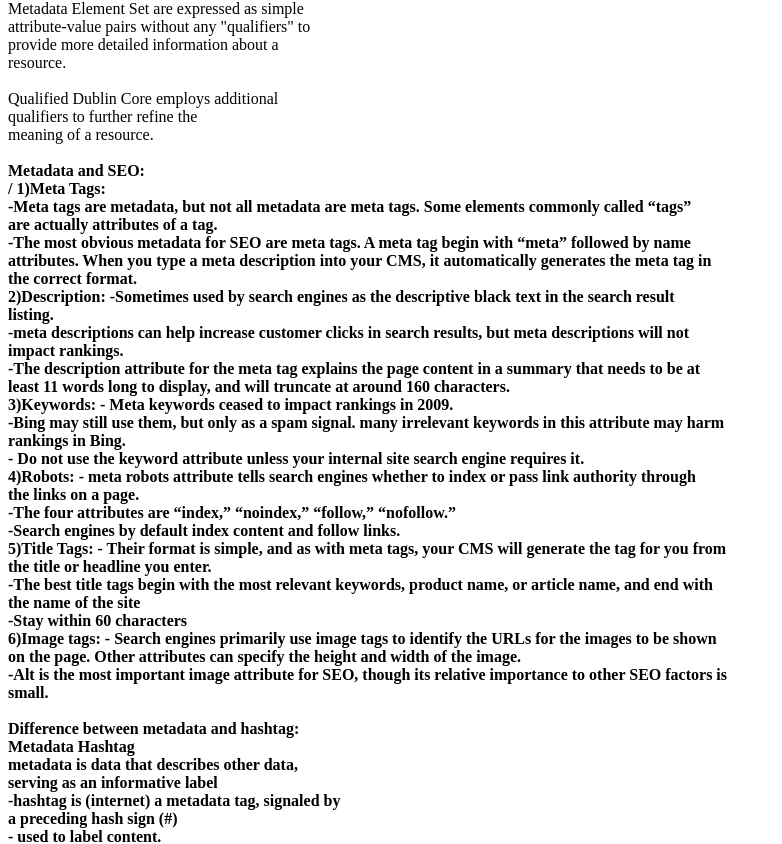
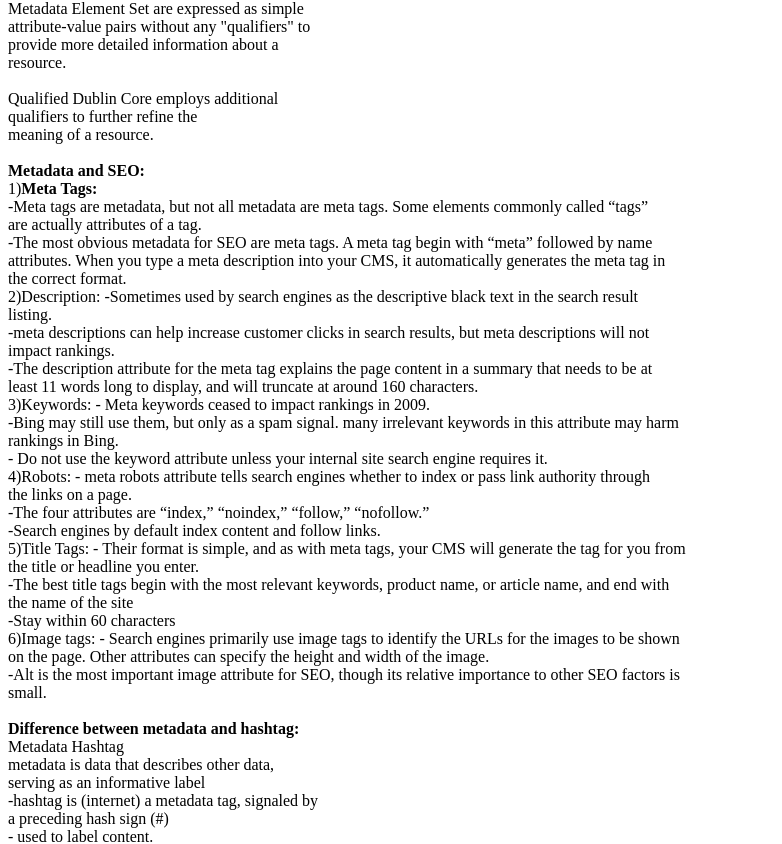
Before and after one commit to lebuniv/lebuniv, a plain HTML site: page index.html in a window 1280 px wide. Shown: the part 1412-2256 px from the top of the page, without its empty margins (0-782 px from the left). Drawn offline with Linux system fonts and the light colour scheme.

Commit message:
Update index.html

```diff
--- a/index.html
+++ b/index.html
@@ -96,7 +96,7 @@ Qualified Dublin Core employs additional<br>
 qualifiers to further refine the<br>
 meaning of a resource.<br><br>
 
-<b>Metadata and SEO:<b><br>/
+<b>Metadata and SEO:</b><br>
 1)<b>Meta Tags:</b><br>
 ‐Meta tags are metadata, but not all metadata are meta tags. Some elements commonly called “tags”<br>
 are actually attributes of a tag.<br>
```
